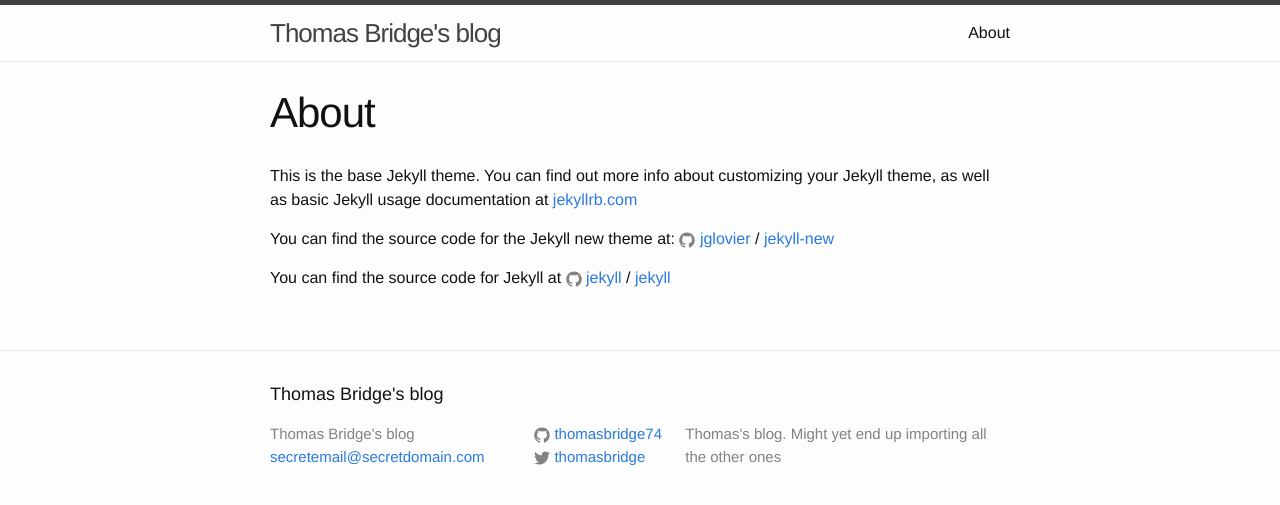
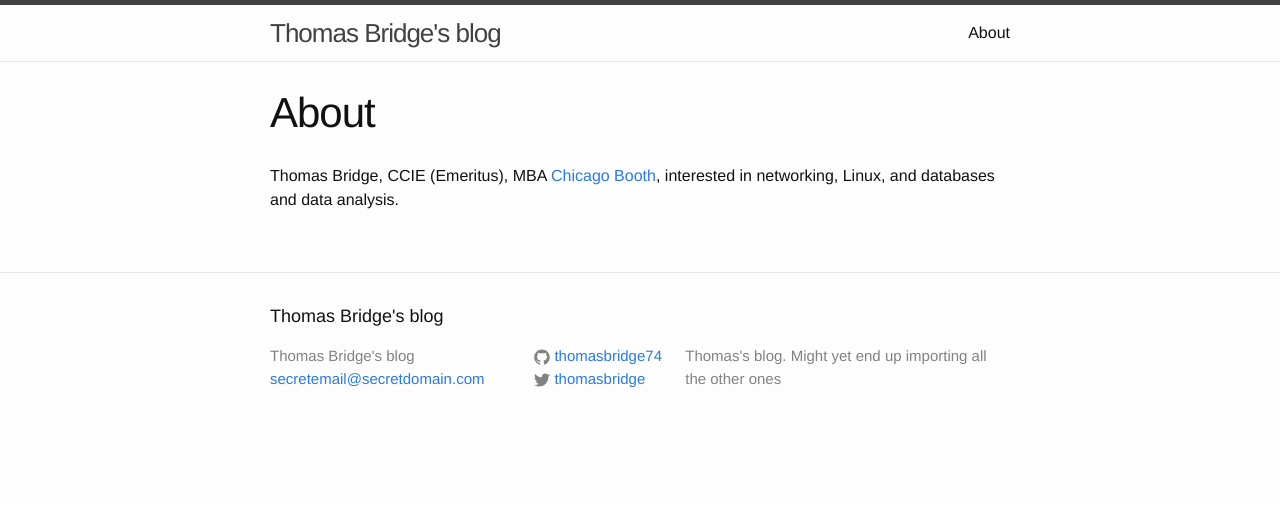
Before and after one commit to thomasbridge74/thomasbridge74.github.io, a Jekyll site: the page built from about.md, in a window 1280 px wide. Shown: the top 505 px of the page. Built offline with Jekyll 4.4.1, drawn with Linux system fonts in a browser that asks for light colours.

Commit message:
Updated About

```diff
--- a/about.md
+++ b/about.md
@@ -4,12 +4,5 @@ title: About
 permalink: /about/
 ---
 
-This is the base Jekyll theme. You can find out more info about customizing your Jekyll theme, as well as basic Jekyll usage documentation at [jekyllrb.com](http://jekyllrb.com/)
-
-You can find the source code for the Jekyll new theme at:
-{% include icon-github.html username="jglovier" %} /
-[jekyll-new](https://github.com/jglovier/jekyll-new)
-
-You can find the source code for Jekyll at
-{% include icon-github.html username="jekyll" %} /
-[jekyll](https://github.com/jekyll/jekyll)
+Thomas Bridge, CCIE (Emeritus), MBA [Chicago Booth](http://www.chicagobooth.edu/), interested in networking, Linux, and databases
+and data analysis.
```
